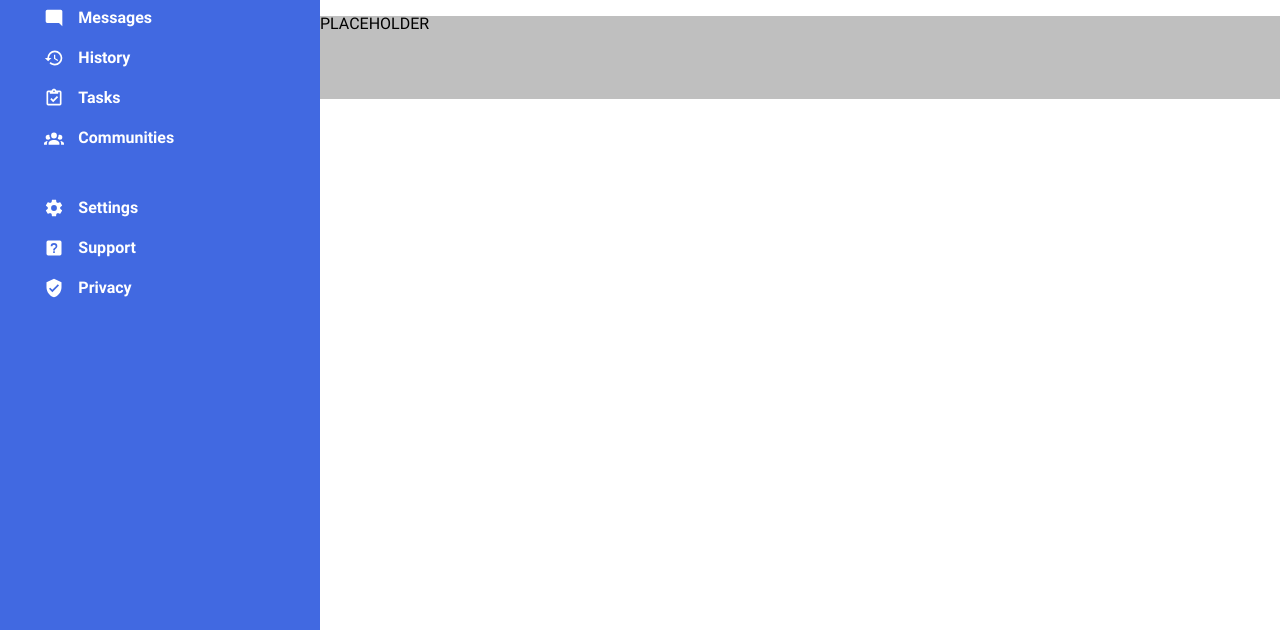
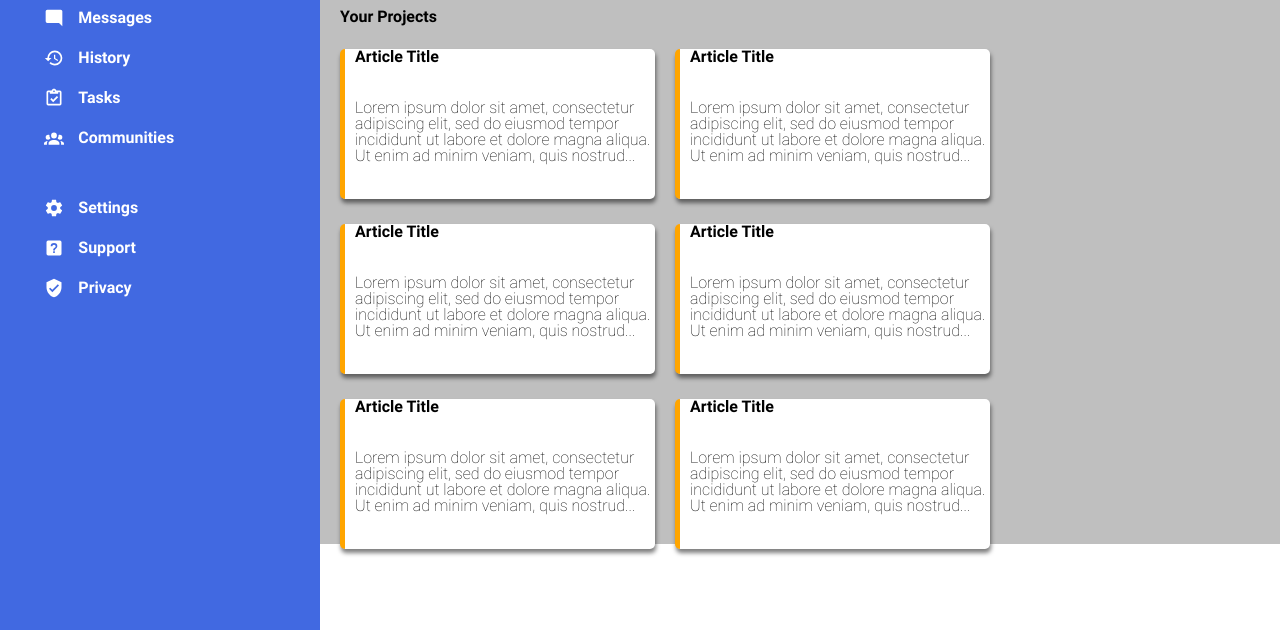
Before and after one commit to 9thLevelWizard/admin-dashboard-design, a plain HTML site: page index.html in a window 1280 px wide. Shown: the part 170-800 px from the top of the page. Drawn offline with Linux system fonts and the light colour scheme.

Commit message:
Feat: Add main content cards
Added main content cards section and initial styling. Alignments and positions are out of order/place, fixes forthcoming.

```diff
--- a/index.html
+++ b/index.html
@@ -55,7 +55,41 @@
             </div>
         </div>
         <div class="main-content">
-            PLACEHOLDER
+            <div class="section-titles">
+                <p>Your Projects</p>
+            </div>
+            <div class="card-container">
+                <div class="card">
+                    <p class="card-title">Article Title</p>
+                    <p class="card-text">Lorem ipsum dolor sit amet, consectetur adipiscing elit, sed do eiusmod tempor incididunt ut labore
+                        et dolore magna aliqua. Ut enim ad minim veniam, quis nostrud...</p>
+                </div>
+                <div class="card">
+                    <p class="card-title">Article Title</p>
+                    <p class="card-text">Lorem ipsum dolor sit amet, consectetur adipiscing elit, sed do eiusmod tempor incididunt ut labore
+                        et dolore magna aliqua. Ut enim ad minim veniam, quis nostrud...</p>
+                </div>
+                <div class="card">
+                    <p class="card-title">Article Title</p>
+                    <p class="card-text">Lorem ipsum dolor sit amet, consectetur adipiscing elit, sed do eiusmod tempor incididunt ut labore
+                        et dolore magna aliqua. Ut enim ad minim veniam, quis nostrud...</p>
+                </div>
+                <div class="card">
+                    <p class="card-title">Article Title</p>
+                    <p class="card-text">Lorem ipsum dolor sit amet, consectetur adipiscing elit, sed do eiusmod tempor incididunt ut labore
+                        et dolore magna aliqua. Ut enim ad minim veniam, quis nostrud...</p>
+                </div>
+                <div class="card">
+                    <p class="card-title">Article Title</p>
+                    <p class="card-text">Lorem ipsum dolor sit amet, consectetur adipiscing elit, sed do eiusmod tempor incididunt ut labore
+                        et dolore magna aliqua. Ut enim ad minim veniam, quis nostrud...</p>
+                </div>
+                <div class="card">
+                    <p class="card-title">Article Title</p>
+                    <p class="card-text">Lorem ipsum dolor sit amet, consectetur adipiscing elit, sed do eiusmod tempor incididunt ut labore
+                        et dolore magna aliqua. Ut enim ad minim veniam, quis nostrud...</p>
+                </div>
+            </div>
         </div>
     </div>
 </body>
--- a/styles.css
+++ b/styles.css
@@ -81,7 +81,8 @@ table {
 }
 
 .dashboard-header,
-.header-top {
+.header-top,
+.card-container {
 	position: relative;
 	top: 10px;
 }
@@ -143,12 +144,8 @@ table {
 .header {
 	display: grid;
 	grid-template-rows: 1fr 2fr;
+	padding-left: 30px;
 	font-family: var(--font-bold);
-}
-
-.header-top,
-.header-bottom {
-	padding-left: 30px;
 }
 
 .header-top,
@@ -223,5 +220,44 @@ table {
 }
 
 .main-content {
+	display: grid;
+	grid-template-columns: 2fr 1fr;
+	grid-auto-flow: row;
+	padding-left: 20px;
 	background-color: rgba(128, 128, 128, 0.5);
 }
+
+.section-titles {
+	display: grid;
+	grid-template-columns: repeat(2, 1fr);
+	grid-column: span 2;
+	font-family: var(--font-bold);
+	padding-top: 30px;
+}
+
+.card-container {
+	display: grid;
+	grid-template-columns: repeat(2, 1fr);
+	gap: 20px;
+}
+
+.card {
+	display: grid;
+	grid-auto-flow: row;
+	height: 150px;
+	width: 300px;
+	border-style: none;
+	border-radius: 5px;
+	box-shadow: 1px 4px 4px 0px #00000080;
+	padding-left: 10px;
+	border-left: 5px solid orange;
+	background-color: white;
+}
+
+.card > .card-title {
+	font-family: var(--font-bold);
+}
+
+.card > .card-text {
+	font-family: var(--font-thin);
+}
```
